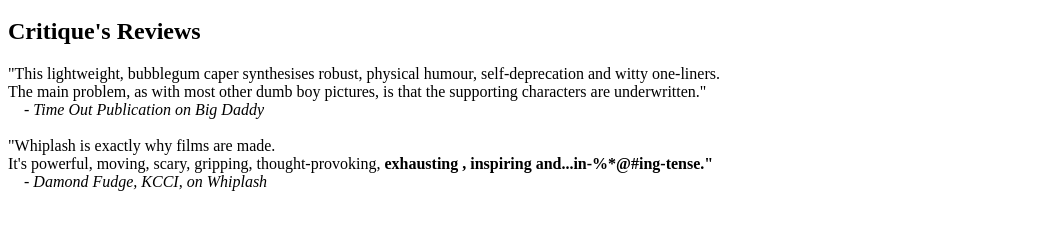
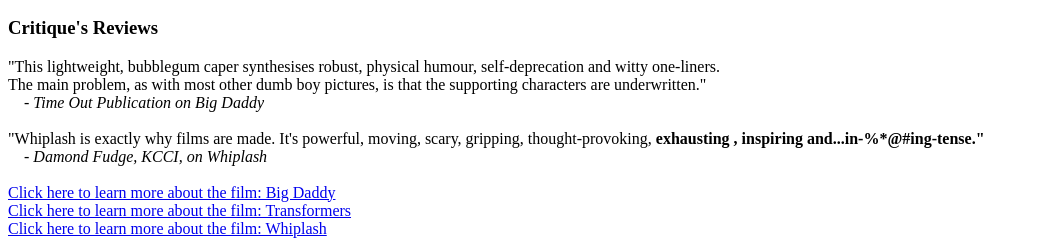
Before and after one commit to Rds15/cs490-ICP2, a plain HTML site: page source/ICP2_index.html in a window 1280 px wide. Shown: the part 1702-1948 px from the top of the page, without its empty margins (0-1038 px from the left). Before the commit the page ends 1901 px from the top, so only its background shows below. Drawn offline with Linux system fonts and the light colour scheme.

Commit message:
added wiki links

```diff
--- a/source/ICP2_index.html
+++ b/source/ICP2_index.html
@@ -67,7 +67,7 @@ rdsyyc@umsystem.edu
 
     <!-- below the article displays critique's movie reviews. -->
     <article>
-        <h2>Critique's Reviews</h2>
+        <h3>Critique's Reviews</h3>
 
         <section> <!-- &emsp; will 'indent' or add four spaces before the rest of the content -->
             "This lightweight, bubblegum caper synthesises robust, physical humour, self-deprecation and witty one-liners. <br>
@@ -78,11 +78,22 @@ rdsyyc@umsystem.edu
         <br>
 
         <section>
-            "Whiplash is exactly why films are made.<br>
+            "Whiplash is exactly why films are made.
             It's powerful, moving, scary, gripping, thought-provoking, <span style="font-weight: bold"> exhausting , inspiring and...in-%*@#ing-tense."</span><br>
             <em>&emsp;- Damond Fudge, KCCI, on Whiplash</em>
         </section>
     </article>
 
+    <!-- this aside displays links to learn more about the movies talked about -->
+    <aside>
+        <section>
+            <br> <!-- <br> used to break line and create clarity on page -->
+            <a href="https://en.wikipedia.org/wiki/Big_Daddy_(1999_film)"> Click here to learn more about the film: Big Daddy <br> </a>
+            <a href="https://en.wikipedia.org/wiki/Transformers_(film)"> Click here to learn more about the film: Transformers <br> </a>
+            <a href="https://en.wikipedia.org/wiki/Whiplash_(2014_film)"> Click here to learn more about the film: Whiplash <br> </a>
+        </section>
+    </aside>
+
+    <aside></aside>
 </body>
 </html>
```
